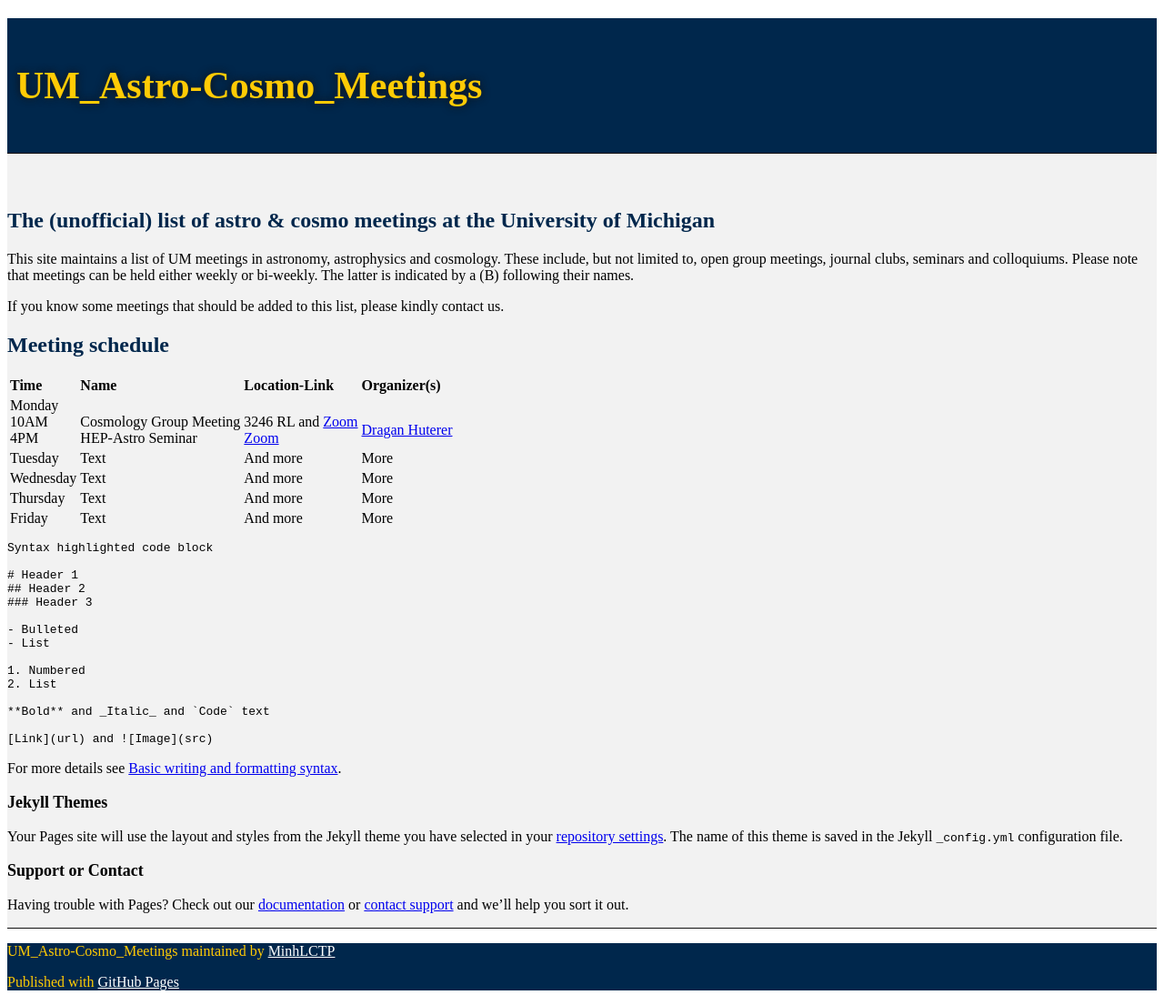
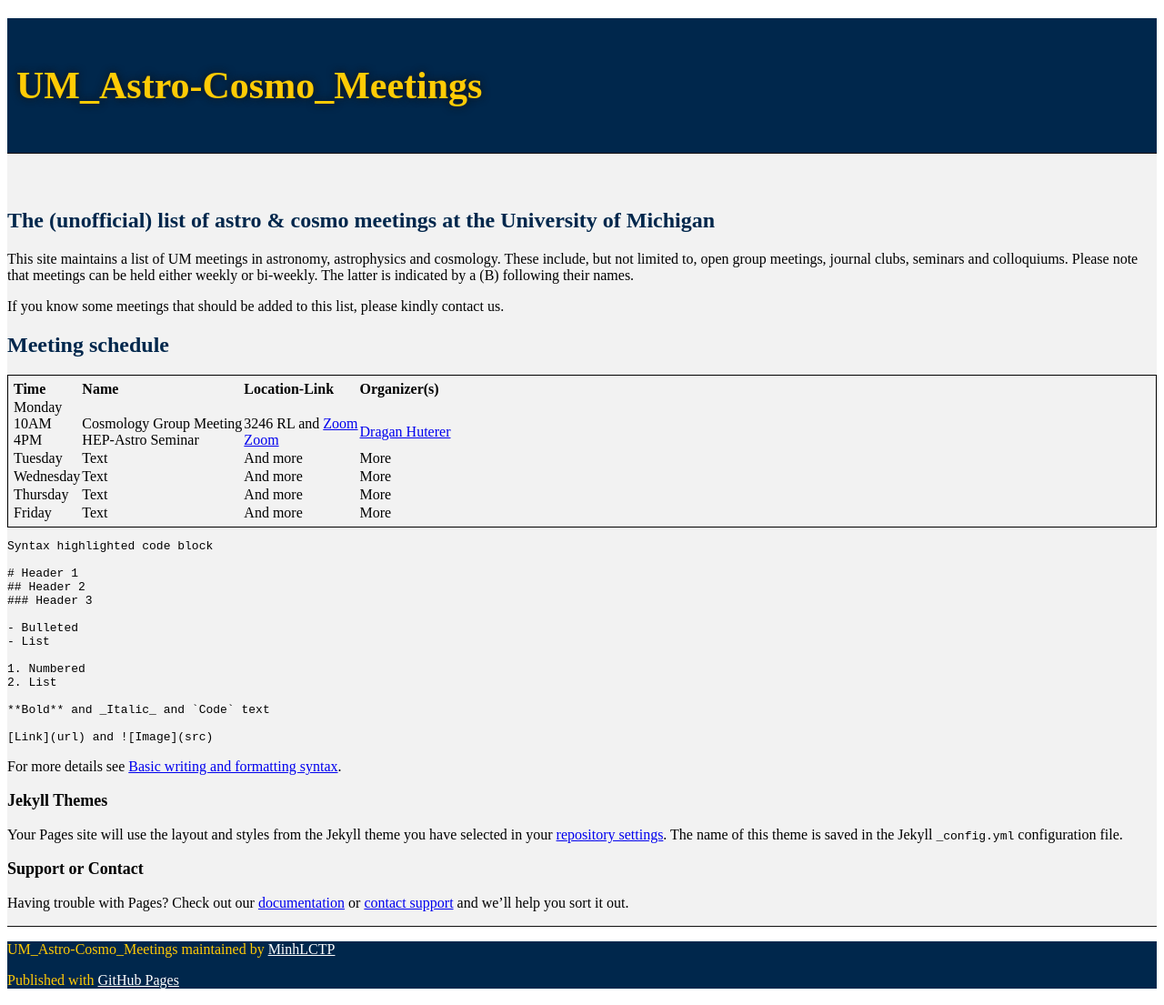
Before and after one commit to MinhLCTP/UM_Astro-Cosmo_Meetings, a Jekyll site: the page built from index.md, in a window 1280 px wide. Shown: the whole page at 91% size. Built offline with Jekyll 4.4.1, drawn with Linux system fonts in a browser that asks for light colours; our own code applies the rules of GitHub Pages for plain Markdown files; the repository's description, which GitHub fills in, is left out.

Commit message:
Try to get table to appear correctly

```diff
--- a/assets/css/style.css
+++ b/assets/css/style.css
@@ -67,7 +67,7 @@
 	color: #FFFFFF;
 }
 
-#table {
+table {
     display: block;
     padding: 5px;
 	border-collapse: collapse;
```
